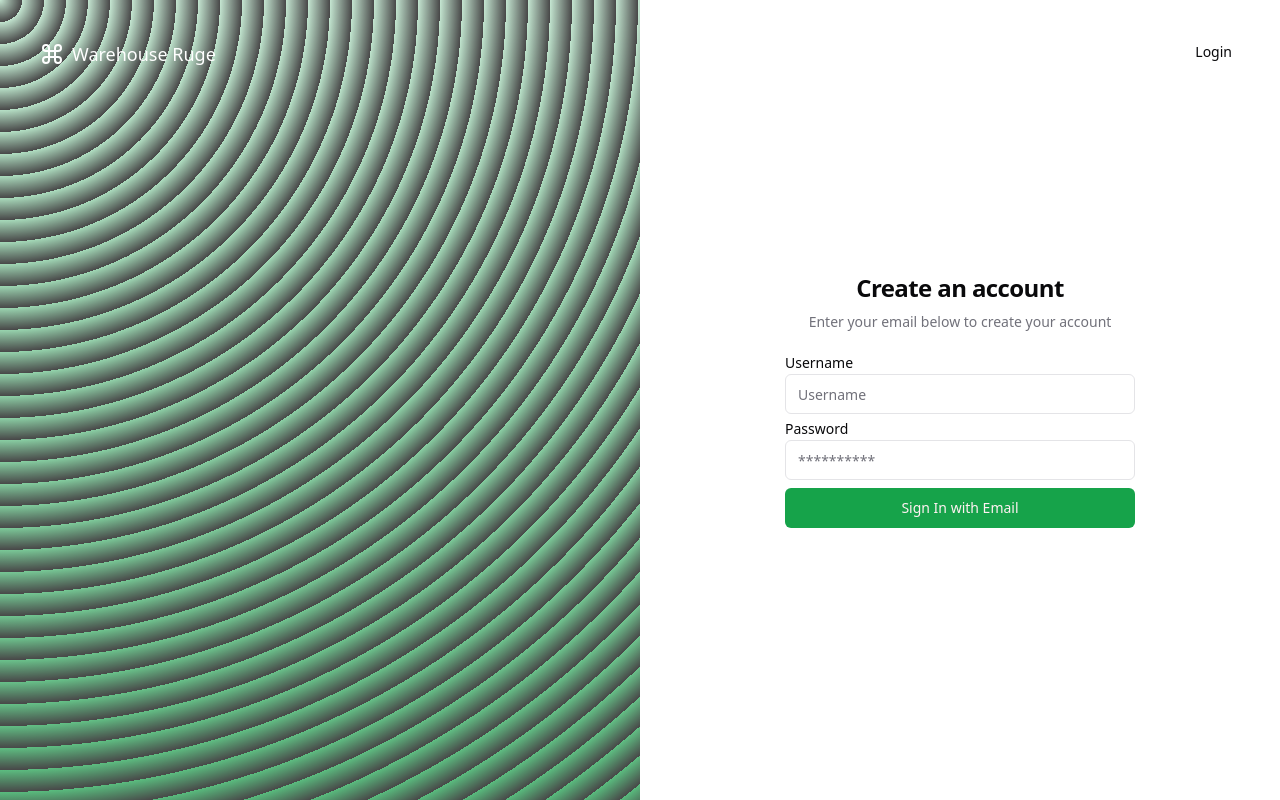
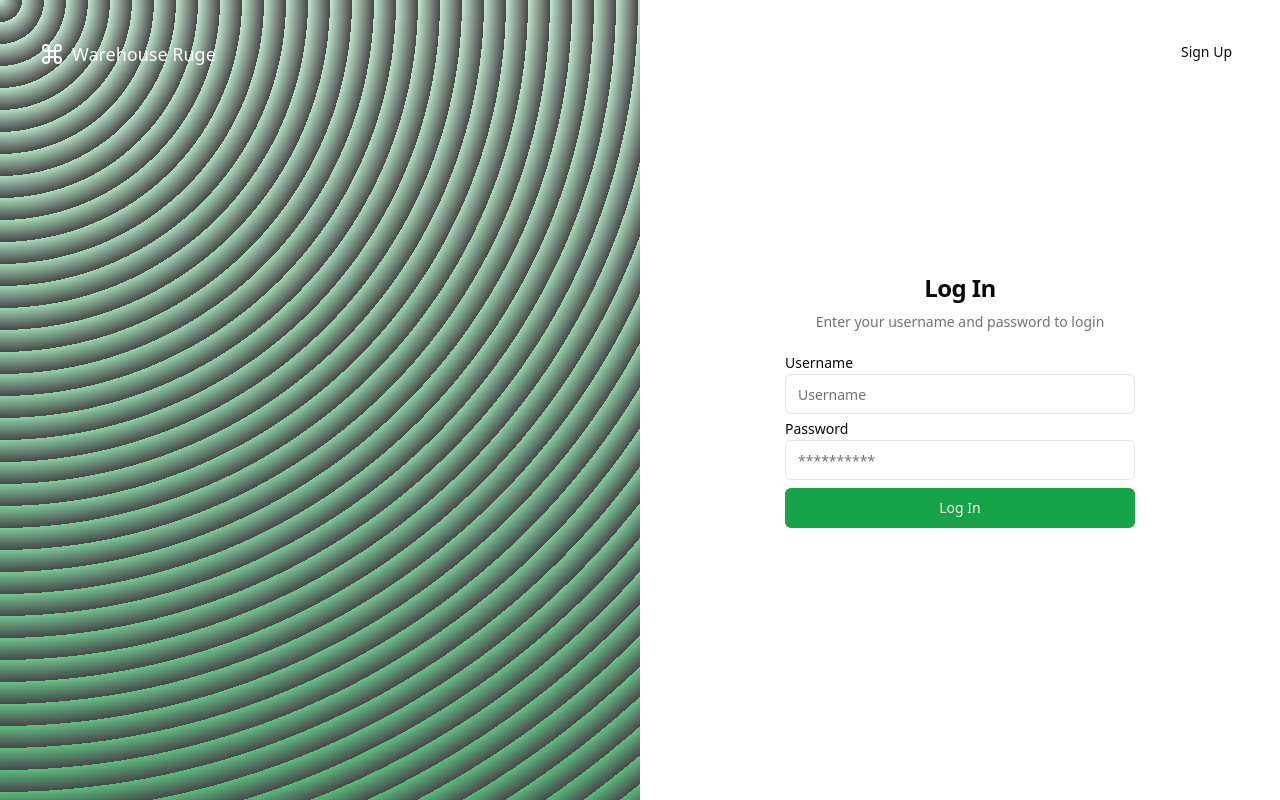
Before and after one commit to RugeFX/warehouse-ruge, a React (Vite) app in the folder frontend/: page /login in a window 1280 px wide. Built offline with nearby package versions, Linux system fonts and the light colour scheme; no server answers.

Commit message:
minor ui updates

```diff
--- a/frontend/src/components/UserAuthForm.tsx
+++ b/frontend/src/components/UserAuthForm.tsx
@@ -62,7 +62,7 @@ export default function UserAuthForm({ className, ...props }: UserAuthFormProps)
           </div>
           <Button disabled={isLoading}>
             {isLoading && <Icons.spinner className="mr-2 h-4 w-4 animate-spin" />}
-            Sign In with Email
+            Log In
           </Button>
         </div>
       </Form>
--- a/frontend/src/pages/HomePage.tsx
+++ b/frontend/src/pages/HomePage.tsx
@@ -1,7 +1,9 @@
 import DemoPayment from "@/components/DemoPayment";
 import ThemeToggler from "@/components/ThemeToggler";
-import { Button } from "@/components/ui/button";
+import { Button, buttonVariants } from "@/components/ui/button";
+import { cn } from "@/lib/utils";
 import { useStore } from "@/store";
+import { Link } from "react-router-dom";
 
 export default function HomePage() {
   const count = useStore((state) => state.count);
@@ -19,6 +21,15 @@ export default function HomePage() {
       <div className="mx-auto max-w-lg">
         <DemoPayment />
       </div>
+      <Link
+        to="login"
+        className={cn(
+          buttonVariants({ variant: "link" }),
+          "absolute right-2 top-2 md:right-4 md:top-4"
+        )}
+      >
+        Goto Login Page
+      </Link>
     </main>
   );
 }
--- a/frontend/src/pages/LoginPage.tsx
+++ b/frontend/src/pages/LoginPage.tsx
@@ -8,13 +8,13 @@ export default function LoginPage() {
     <>
       <div className="container relative min-h-screen items-center justify-center grid lg:max-w-none lg:grid-cols-2 lg:px-0">
         <Link
-          to="/examples/authentication"
+          to="#signup"
           className={cn(
             buttonVariants({ variant: "ghost" }),
             "absolute right-4 top-4 md:right-8 md:top-8"
           )}
         >
-          Login
+          Sign Up
         </Link>
         <div className="relative hidden h-full flex-col bg-muted p-10 text-white dark:border-r lg:flex">
           <div className="absolute inset-0 bg-background bg-radial-repeat opacity-70" />
@@ -37,9 +37,9 @@ export default function LoginPage() {
         <div className="lg:p-8">
           <div className="mx-auto flex w-full flex-col justify-center space-y-6 sm:w-[350px]">
             <div className="flex flex-col space-y-2 text-center">
-              <h1 className="text-2xl font-semibold tracking-tight">Create an account</h1>
+              <h1 className="text-2xl font-semibold tracking-tight">Log In</h1>
               <p className="text-sm text-muted-foreground">
-                Enter your email below to create your account
+                Enter your username and password to login
               </p>
             </div>
             <UserAuthForm />
```
